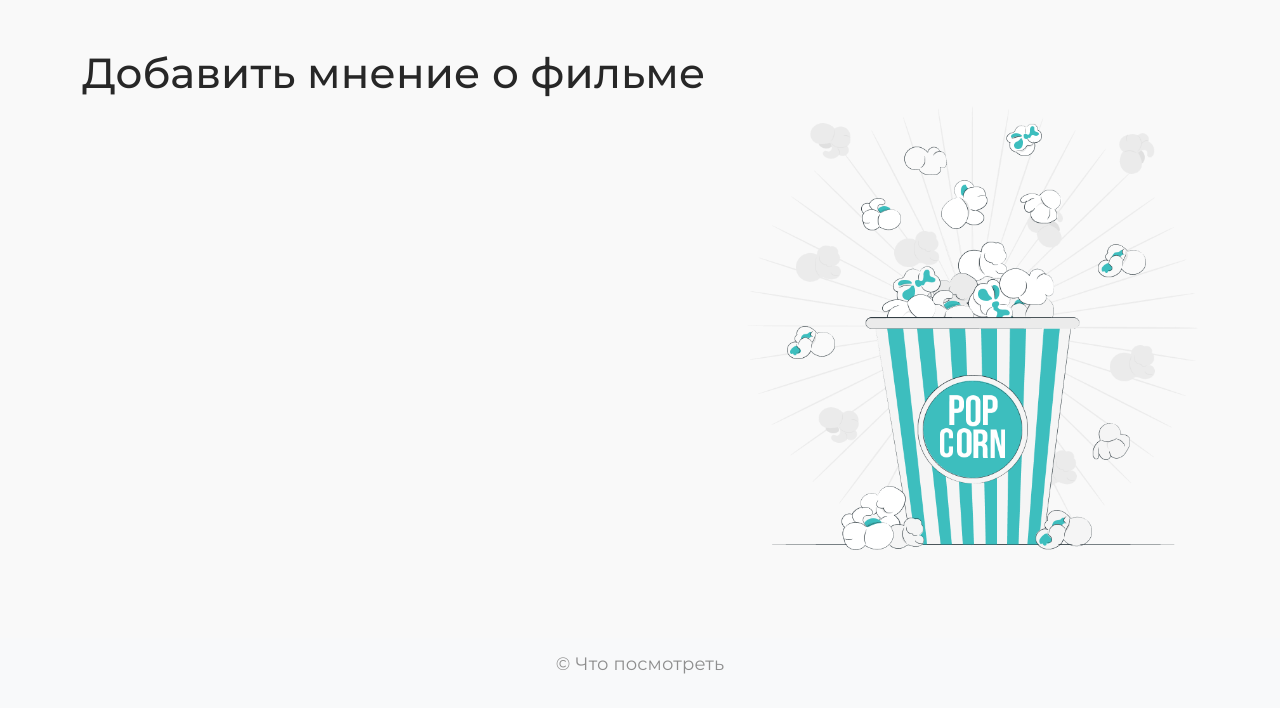
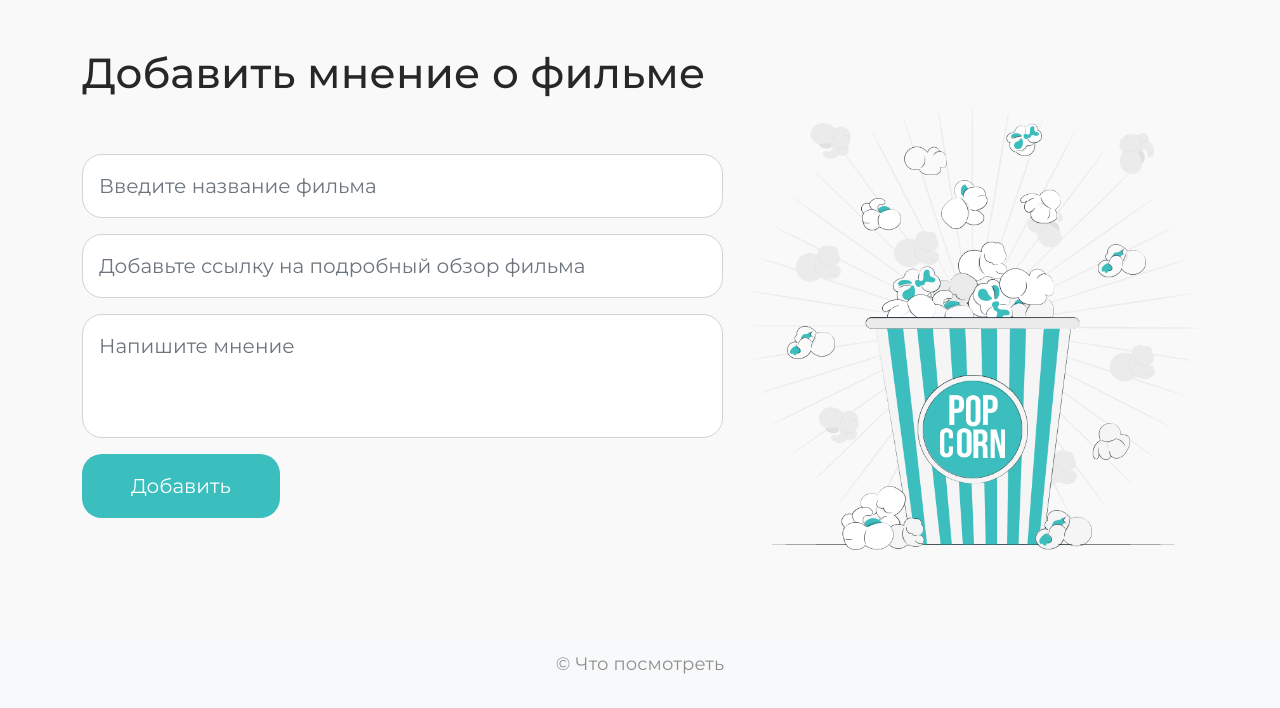
Before and after one commit to Vadyha82K/what_to_watch, a Flask app: page /add in a window 1280 px wide. Shown: the part 92-800 px from the top of the page. Run offline with Flask 3, Linux system fonts and the light colour scheme; some libraries are stand-ins or nearby versions.

Commit message:
изменение модели добавления новых мнений

```diff
--- a/opinions_app.py
+++ b/opinions_app.py
@@ -1,12 +1,16 @@
 from datetime import datetime
 from random import randrange
-from flask import Flask, render_template
+from flask import Flask, render_template, redirect, url_for
 from flask_sqlalchemy import SQLAlchemy
+from flask_wtf import FlaskForm
+from wtforms import StringField, SubmitField, TextAreaField, URLField
+from wtforms.validators import DataRequired, Length, Optional
 
 app = Flask(__name__)
 
 app.config['SQLALCHEMY_DATABASE_URI'] = 'sqlite:///db.sqlite3'
 app.config['SQLALCHEMY_TRACK_MODIFICATIONS'] = False
+app.config['SECRET_KEY'] = 'Ksun7J+Sq1.$dG4z'
 
 db = SQLAlchemy(app)
 
@@ -19,6 +23,22 @@ class Opinion(db.Model):
     timestamp = db.Column(db.DateTime, index=True, default=datetime.utcnow)
 
 
+class OpinionForm(FlaskForm):
+    title = StringField(
+        'Введите название фильма',
+        validators=[DataRequired(message='Обязательное поле'),
+                    Length(1, 128)]
+    )
+    text = TextAreaField(
+        'Напишите мнение',
+        validators=[DataRequired(message='Обязательное поле')]
+    )
+    source = URLField(
+        'Добавьте ссылку на подробный обзор фильма',
+        validators=[Length(1, 256), Optional()]
+    )
+    submit = SubmitField('Добавить')
+
 @app.route('/')
 def index_view():
     quantity = Opinion.query.count()
@@ -30,9 +50,19 @@ def index_view():
     return render_template('opinion.html', opinion=opinion)
 
 
-@app.route('/add')
+@app.route('/add', methods=['GET', 'POST'])
 def add_opinion_view():
-    return render_template('add_opinion.html')
+    form = OpinionForm()
+    if form.validate_on_submit():
+        opinion = Opinion (
+            title=form.title.data,
+            text=form.text.data,
+            source=form.source.data
+        )
+        db.session.add(opinion)
+        db.session.commit()
+        return redirect(url_for('opinion_view', id=opinion.id))
+    return render_template('add_opinion.html', form=form)
 
 
 @app.route('/opinions/<int:id>')
--- a/templates/add_opinion.html
+++ b/templates/add_opinion.html
@@ -1,13 +1,40 @@
-{% extends "base.html" %}
-{% block title %} Добавление нового мнения о фильме {%endblock %}
+{% extends 'base.html' %}
+{% block title %} Добавить мнение о фильме {% endblock %}
 {% block content %}
 <main>
   <section class="container my-5">
     <div class="row">
       <h1>Добавить мнение о фильме</h1>
-      <div class="col-12 col-lg-7 my-5"></div>
+      <div class="col-12 col-lg-7 my-5">
+       <form method="POST" novalidate>
+  {{ form.csrf_token }}
+  {{ form.title(class="form-control form-control-lg py-3 mb-3", placeholder=form.title.label.text) }}
+  <p>
+    {% if form.title.errors %}
+      {% for error in form.title.errors %}
+        <span style="color: red">{{ error }}</span>
+      {% endfor %}
+    {% endif %}
+  </p>
+  {{ form.source(class="form-control form-control-lg py-3 mb-3", placeholder=form.source.label.text) }}
+  <p></p>
+  {{ form.text(class="form-control form-control-lg py-3 mb-3", placeholder=form.text.label.text, rows="3", cols="40")}}
+  <p>
+    {% if form.text.errors %}
+      {% for error in form.text.errors %}
+        <span style="color: red">{{ error }}</span>
+      {% endfor %}
+    {% endif %}
+  </p>
+  {{ form.submit(class="button px-5 py-3 btn") }}
+</form>
+      </div>
       <div class="col-12 col-lg-5">
-        <img class="img-fluid mx-auto d-block" src="{{ url_for('static', filename='img/illustration.png') }}" alt="" />
+        <img
+          class="img-fluid mx-auto d-block"
+          src="{{ url_for('static', filename='img/illustration.png') }}"
+          alt=""
+        />
       </div>
     </div>
   </section>
```
Also changed, not shown: instance/db.sqlite3, 1 other file.
